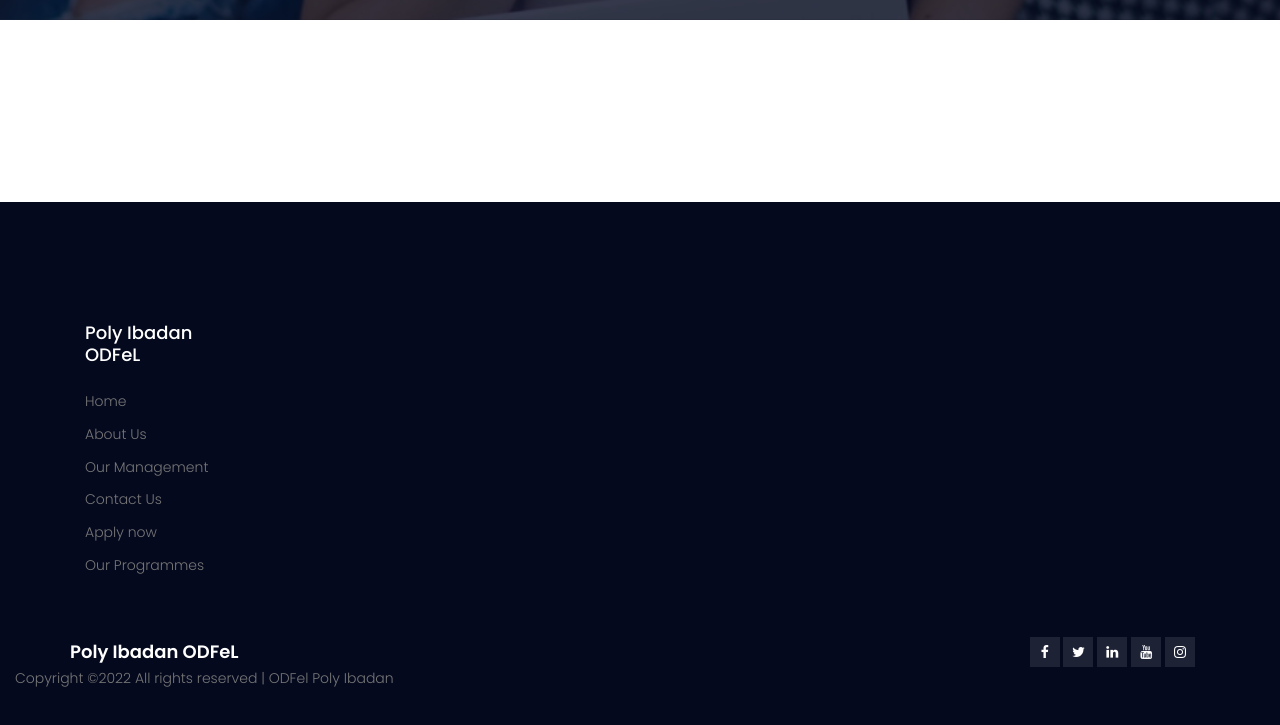
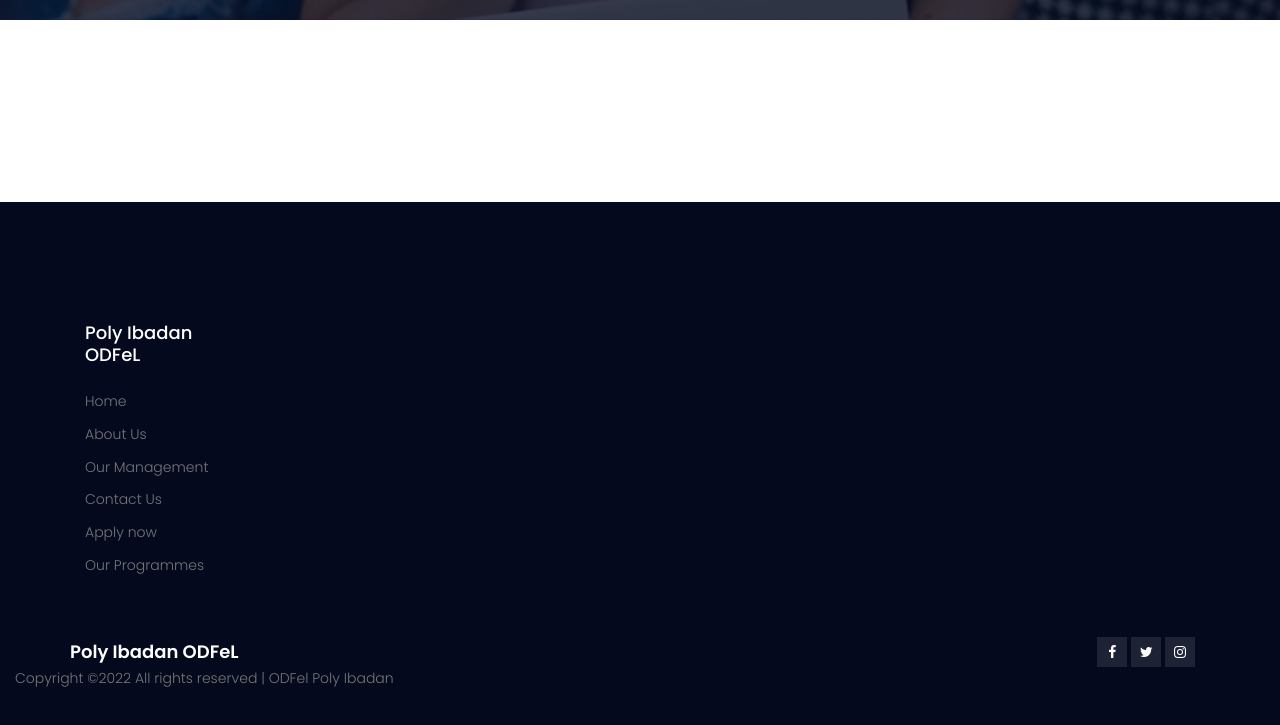
Before and after one commit to cnndev/odfelpolyibadan, a plain HTML site: page about.html in a window 1280 px wide. Shown: the part 2685-3410 px from the top of the page. Drawn offline with nearby package versions, Linux system fonts and the light colour scheme; some packages are replaced by stand-ins of ours.

Commit message:
5th Commit

```diff
--- a/about.html
+++ b/about.html
@@ -344,11 +344,10 @@ To provide technological and managerial excellence in education, research integr
 						<h4 style="color:white">Poly Ibadan ODFeL</h4>
 
 						<div class="col-lg-6 col-sm-12 footer-social">
-							<a href="#"><i class="fa fa-facebook"></i></a>
-							<a href="#"><i class="fa fa-twitter"></i></a>
-							<a href="#"><i class="fa fa-linkedin"></i></a>
-							<a href="#"><i class="fa fa-youtube"></i></a>
-							<a href="#"><i class="fa fa-instagram"></i></a>
+							<a href="https://www.facebook.com/profile.php?id=100084514490176" target="_blank"><i class="fa fa-facebook"></i></a>
+							<a href="https://www.twitter.com/odfeltpi" target="_blank"><i class="fa fa-twitter" ></i> </a>
+
+							<a href="https://www.instagram.com/odfeltpi" target="_blank"><i class="fa fa-instagram"></i></a>
 
 						</div>
 					</div>
```
Also changed, not shown: acc-details.html (+4 -5 lines), adm-req.html (+4 -5 lines), busadmin-details.html (+4 -5 lines), comp-details.html (+4 -5 lines), contact.html (+4 -5 lines), courses.html (+4 -5 lines), gallery.html (+4 -5 lines), htapply.html (+4 -5 lines), index.html (+4 -5 lines), mass-details.html (+4 -5 lines), pubadmin-details.html (+4 -5 lines).
